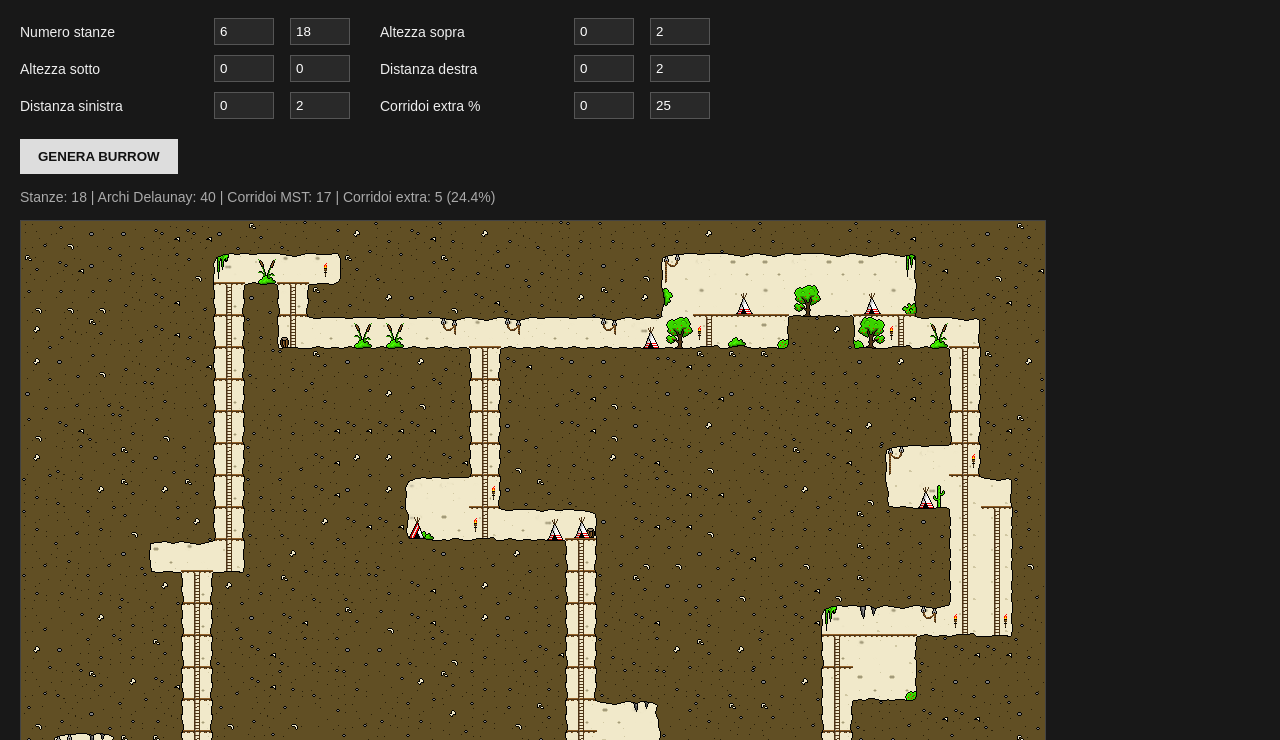
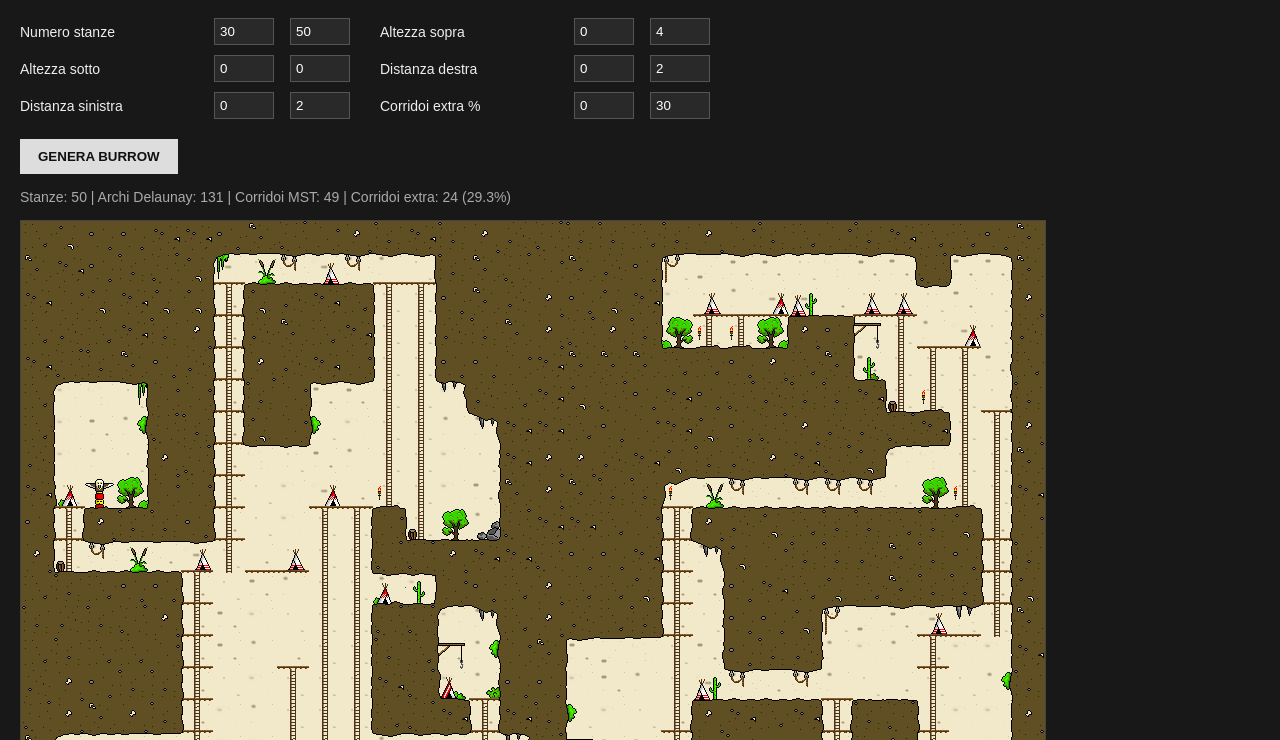
Before and after one commit to BULLET-BILL-bit/BURROWLING, a plain HTML site: page index.html in a window 1280 px wide. Shown: the part 60-800 px from the top of the page. Drawn offline with Linux system fonts and the light colour scheme.

Commit message:
Update index.html

```diff
--- a/index.html
+++ b/index.html
@@ -86,14 +86,14 @@
 
     <div class="control">
         <label>Numero stanze</label>
-        <input id="roomsMin" type="number" value="6">
-        <input id="roomsMax" type="number" value="18">
+        <input id="roomsMin" type="number" value="30">
+        <input id="roomsMax" type="number" value="50">
     </div>
 
     <div class="control">
         <label>Altezza sopra</label>
         <input id="upMin" type="number" value="0">
-        <input id="upMax" type="number" value="2">
+        <input id="upMax" type="number" value="4">
     </div>
 
     <div class="control">
@@ -117,7 +117,7 @@
     <div class="control">
         <label>Corridoi extra %</label>
         <input id="extraMin" type="number" value="0">
-        <input id="extraMax" type="number" value="25">
+        <input id="extraMax" type="number" value="30">
     </div>
 
 </div>
```
